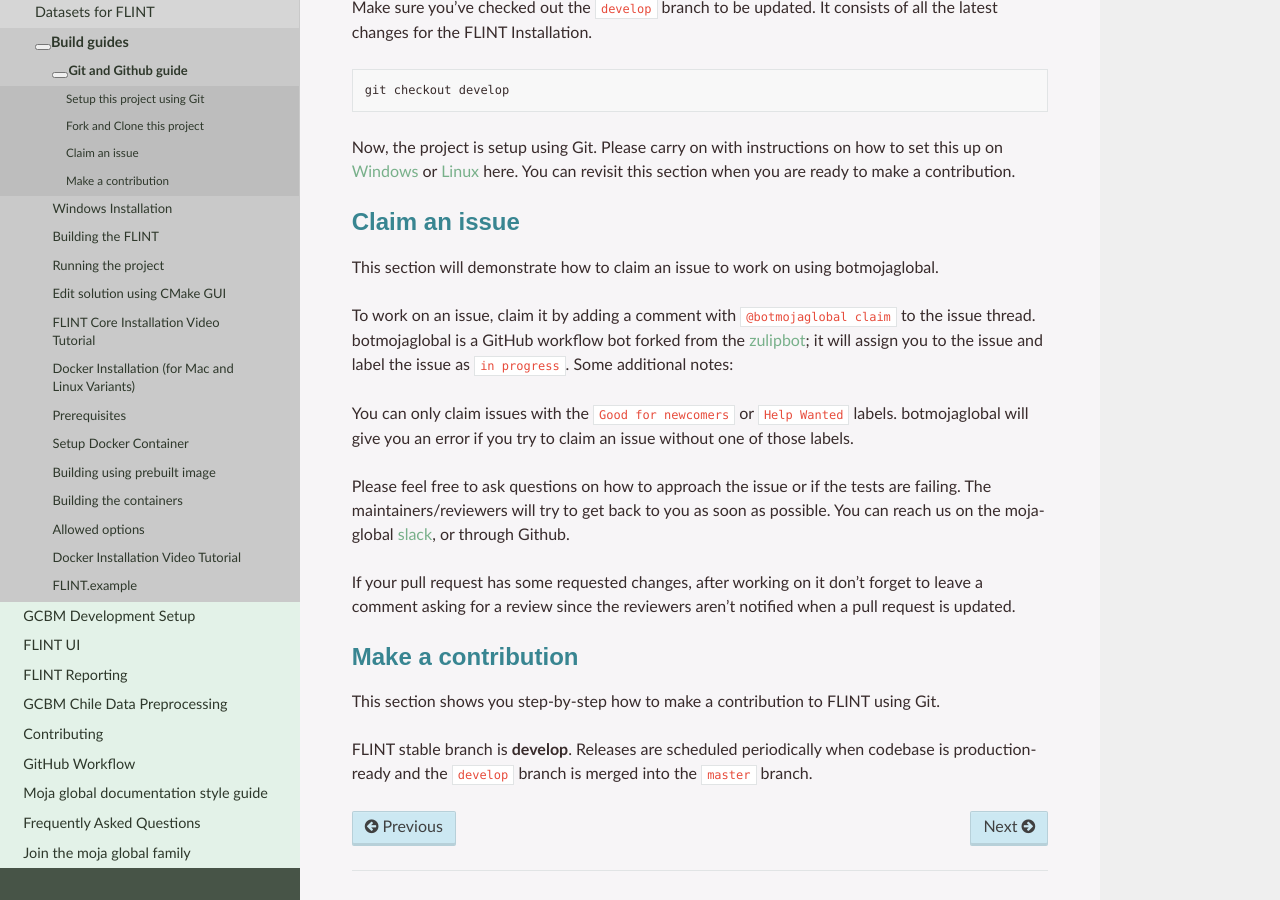
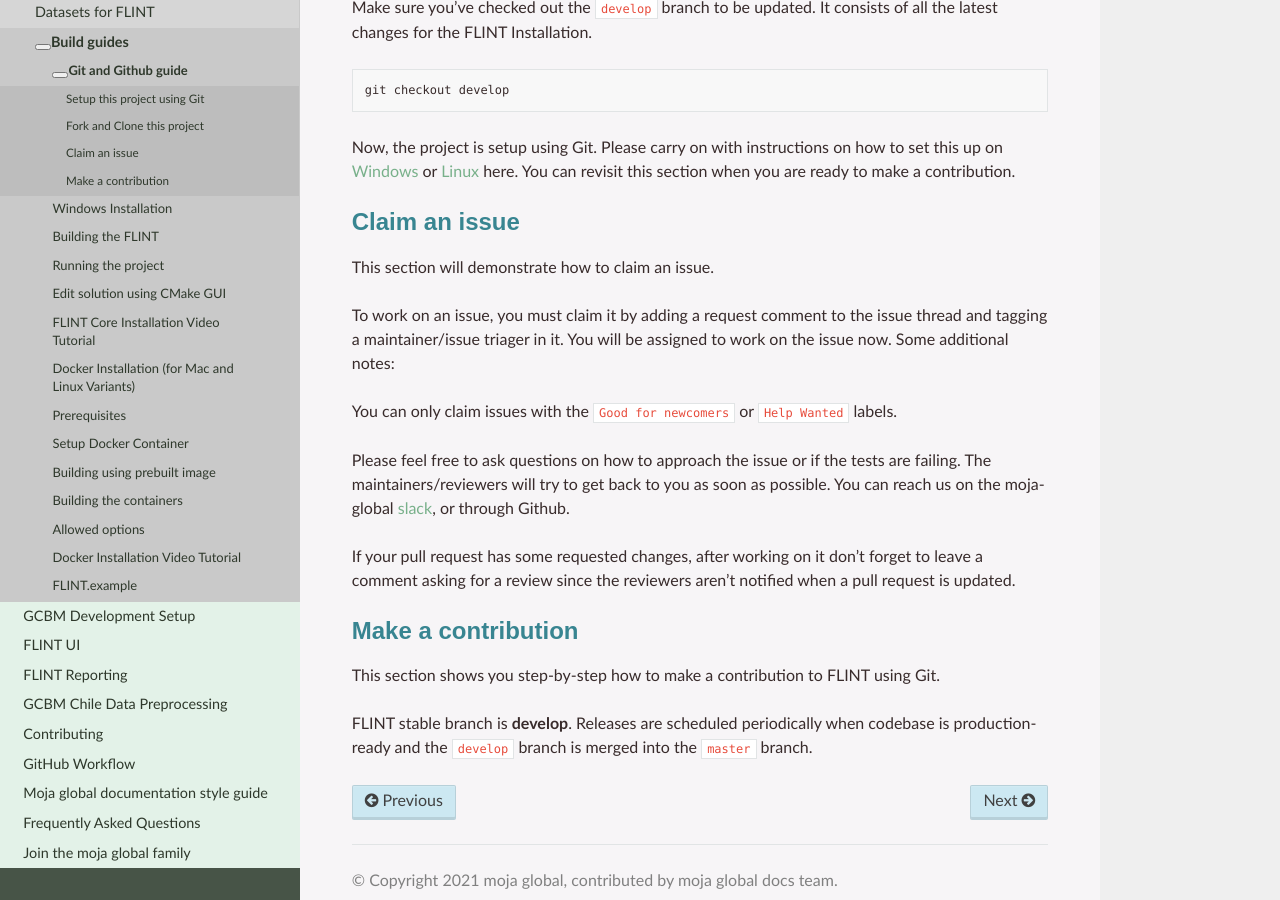
Before and after one commit to moja-global/moja_global_docs, a Sphinx documentation site: the page built from docs/DevelopmentSetup/git_and_github_guide.rst, in a window 1280 px wide and 900 px high, scrolled down 1012 px. Built offline with Sphinx 7.4.7 and the Read the Docs theme 2.0.0, drawn with Linux system fonts in a browser that asks for light colours.

Commit message:
DOCS: Remove Zulipbot references for issue claiming (#121)
Fix the removal of 'Zulipbot' from claim an issue section.

```diff
--- a/docs/DevelopmentSetup/git_and_github_guide.rst
+++ b/docs/DevelopmentSetup/git_and_github_guide.rst
@@ -63,17 +63,14 @@
 Claim an issue
 --------------
 
-This section will demonstrate how to claim an issue to work on using
-botmojaglobal.
+This section will demonstrate how to claim an issue.
 
-To work on an issue, claim it by adding a comment with
-``@botmojaglobal claim`` to the issue thread. botmojaglobal is a GitHub
-workflow bot forked from the `zulipbot`_; it will assign you to the
-issue and label the issue as ``in progress``. Some additional notes:
+To work on an issue, you must claim it by adding a request comment to
+the issue thread and tagging a maintainer/issue triager in it.
+You will be assigned to work on the issue now. Some additional notes:
 
 -  You can only claim issues with the ``Good for newcomers`` or
-   ``Help Wanted`` labels. botmojaglobal will give you an error if you
-   try to claim an issue without one of those labels.
+   ``Help Wanted`` labels.
 -  Please feel free to ask questions on how to approach the issue or if
    the tests are failing. The maintainers/reviewers will try to get back
    to you as soon as possible. You can reach us on the moja-global
@@ -81,6 +78,8 @@
 -  If your pull request has some requested changes, after working on it
    don't forget to leave a comment asking for a review since the
    reviewers aren't notified when a pull request is updated.
+
+
 
 Make a contribution
 -------------------
```
